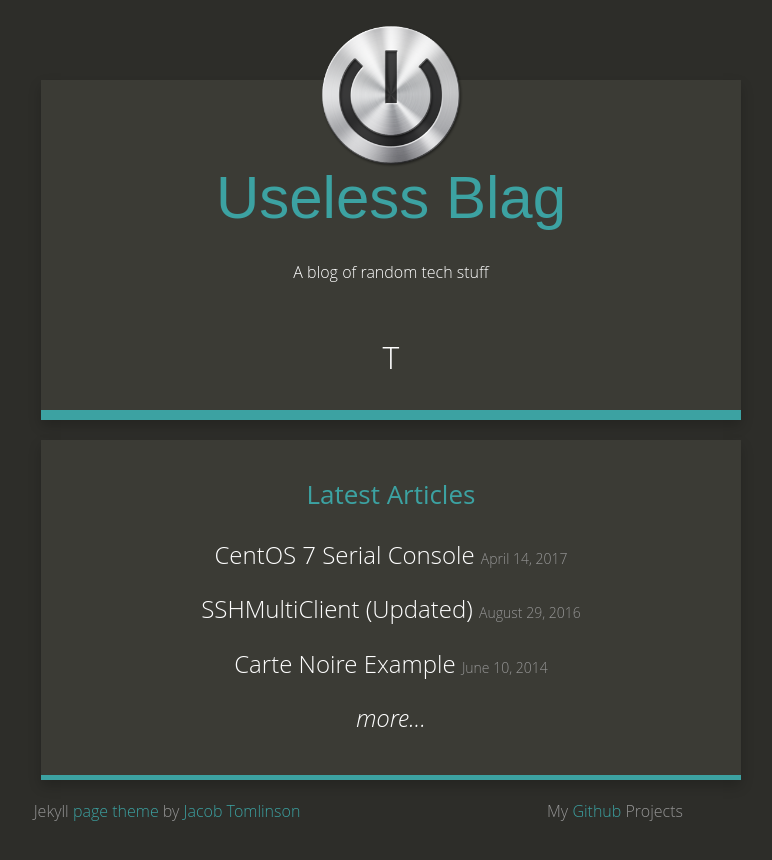
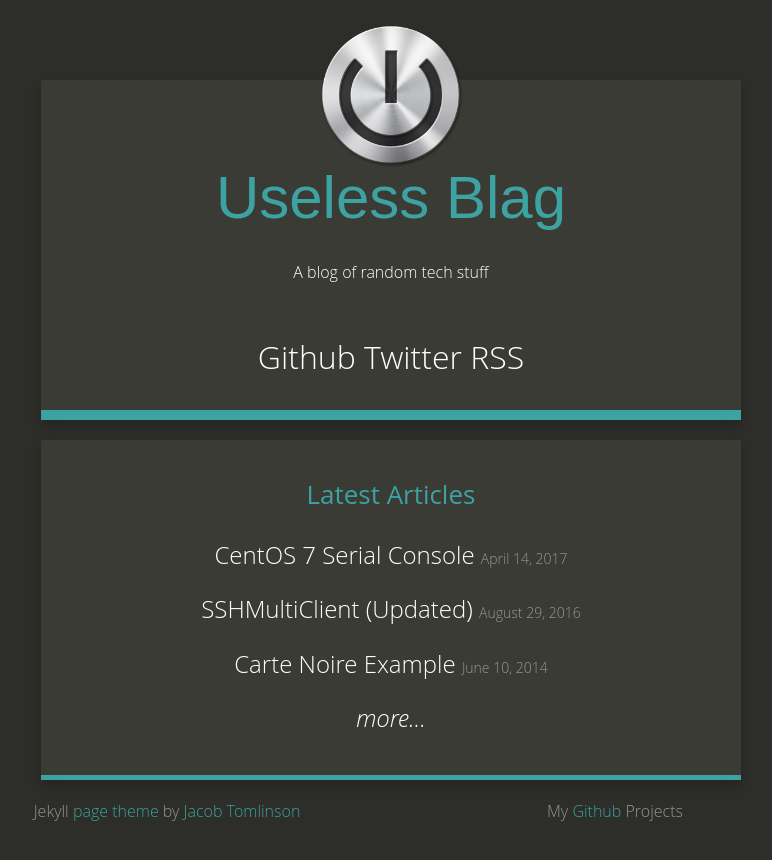
Before and after one commit to mrdaveanderson/mrdaveanderson.github.io, a Jekyll site: the page built from index.html, in a window 1280 px wide. Shown: the top 860 px of the page, without its empty margins (249-1021 px from the left). Built offline with Jekyll 4.4.1, drawn with Linux system fonts in a browser that asks for light colours; nearby versions of some CDN libraries.

Commit message:
pulling in cartenoire fixes

```diff
--- a/_includes/head.html
+++ b/_includes/head.html
@@ -4,7 +4,7 @@
 <title>{% if page.title %}{{ page.title }}{% else %}{{ site.title }}{% endif %}</title>
 <meta name="description" content="{{ site.description }}">
 
-<link rel="stylesheet" href="//netdna.bootstrapcdn.com/bootstrap/3.1.1/css/bootstrap.min.css">
+<link rel="stylesheet" href="//maxcdn.bootstrapcdn.com/bootstrap/3.1.1/css/bootstrap.min.css">
 <!-- <link rel="stylesheet" href="//maxcdn.bootstrapcdn.com/font-awesome/4.7.0/css/font-awesome.min.css"> -->
 <link rel="stylesheet" type="text/css" media="all" href="{{ site.baseurl }}/css/style.css" />
 <link rel="stylesheet" type="text/css" media="all" href="{{ site.baseurl }}/css/jquery.mmenu.all.css" />
--- a/_includes/social_links.html
+++ b/_includes/social_links.html
@@ -1,8 +1,8 @@
 <p class="links">
   {% if site.linkedin_link %}<a href="{{ site.linkedin_link }}" target="_new"><i class="fa fa-linkedin"></i></a>{% endif %}
   {% if site.google_plus_link %}<a href="{{ site.google_plus_link }}" target="_new"><i class="fa fa-google-plus"></i></a>{% endif %}
-  {% if site.github_username %}<a href="https://github.com/{{ site.github_username }}" target="_new"><i class="fa fa-github-alt"></i></a>{% endif %}
-  {% if site.twitter_username %}<a href="https://www.twitter.com/{{ site.twitter_username }}" target="_new">T</a>{% endif %}
+  {% if site.github_username %}<a href="https://github.com/{{ site.github_username }}" target="_new">Github</a>{% endif %}
+  {% if site.twitter_username %}<a href="https://www.twitter.com/{{ site.twitter_username }}" target="_new">Twitter</a>{% endif %}
   {% if site.stackoverflow_link %}<a href="{{ site.stackoverflow_link }}" target="_new"><i class="fa fa-stack-overflow"></i></a>{% endif %}
-  <a href="{{ site.baseurl }}/feed.xml" target="_new"><i class="fa fa-rss"></i></a>
+  <a href="{{ site.baseurl }}/feed.xml" target="_new">RSS</a>
 </p>
```
